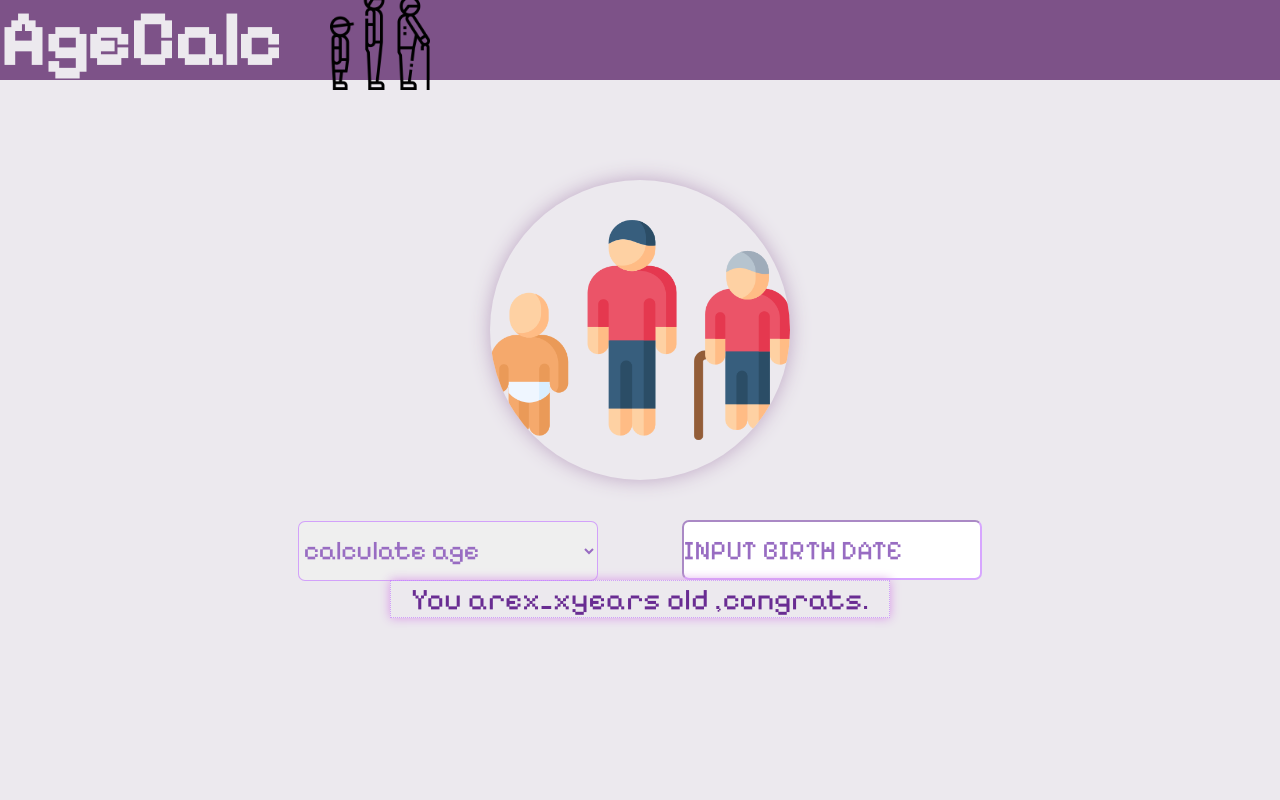
After one commit to XqdNck/UniConnect, a PHP site: page /Agecalc/age.html in a window 1280 px wide. The commit adds this page. Run offline with PHP 8.4, Linux system fonts and the light colour scheme.

Commit message:
testing
testing

```diff
--- /dev/null
+++ b/UniConnect/Agecalc/age.html
@@ -0,0 +1,29 @@
+<!DOCTYPE html>
+<html lang="en">
+  <head>
+    <meta charset="UTF-8" />
+    <meta name="viewport" content="width=device-width, initial-scale=1.0" />
+    <link rel="stylesheet" href="style.css" />
+    <title>Document</title>
+  </head>
+  <body>
+    <div class="par">
+      <header class="head">
+        <h2>AgeCalc</h2>
+        <img class="im" src="age-range_7187713.png" alt=" age transition" />
+      </header>
+      <div class="frm">
+        <img class="img1" src="age-group_4961637.png" alt="age themed pic" />
+        <form>
+          <select id="select">
+            <option value="calcAge">calculate age</option>
+            <option value="calcYear">calculate birthdate</option>
+          </select>
+          <input type="number" id="age" placeholder="INPUT BIRTH DATE" />
+        </form>
+      </div>
+      <p>You are <span id="result"> x_x </span> years old ,congrats.</p>
+    </div>
+    <script src="script.js"></script>
+  </body>
+</html>
--- /dev/null
+++ b/UniConnect/Agecalc/script.js
@@ -0,0 +1,39 @@
+document.addEventListener("DOMContentLoaded", () => {
+  const sele = document.querySelector("#select");
+  const inp = document.querySelector("#age");
+  const p = document.querySelector("p");
+  const result = document.querySelector("#result");
+  function pick() {
+    if (sele.value === "calcYear") {
+      inp.placeholder = "Input age";
+      p.innerHTML = "You were born in <span id='result'>x_x</span>";
+    } else {
+      inp.placeholder = "Input birth year";
+      p.innerHTML = "You are <span id='result'>x_x</span> years old, congrats.";
+    }
+  }
+  sele.addEventListener("change", pick);
+
+  function calcAge(year) {
+    year = Number(year);
+    if (isNaN(year) || year <= 0) return "x_x";
+    const current = new Date().getFullYear();
+    return current - year;
+  }
+
+  function calcYear(age) {
+    age = Number(age);
+    if (isNaN(age) || age <= 0) return "x_x";
+    const current = new Date().getFullYear();
+    return current - age;
+  }
+  inp.addEventListener("input", () => {
+    const value = inp.value;
+    const result = document.querySelector("#result");
+    if (sele.value === "calcYear") {
+      result.textContent = calcYear(value);
+    } else {
+      result.textContent = calcAge(value);
+    }
+  });
+});
--- /dev/null
+++ b/UniConnect/Agecalc/style.css
@@ -0,0 +1,100 @@
+@import url("https://fonts.googleapis.com/css2?family=Pixelify+Sans&display=swap");
+* {
+  padding: 0;
+  margin: 0;
+  box-sizing: border-box;
+}
+html,
+body {
+  height: 100%;
+  width: 100%;
+  background-color: rgb(236, 233, 238);
+  font-family: "Pixelify Sans", cursive;
+}
+.par {
+  display: flex;
+  flex-direction: column;
+  align-items: center;
+  justify-content: space-between;
+  height: 100%;
+  width: 100%;
+}
+.head {
+  background-color: rgb(125, 82, 136);
+  height: 10%;
+  width: 100%;
+  display: flex;
+  flex-direction: row;
+  align-items: center;
+  justify-content: start;
+  gap: 50px;
+  font-size: 50px;
+  color: rgb(236, 233, 238);
+}
+h2 {
+}
+.frm {
+  margin-top: 100px;
+  display: flex;
+  flex-direction: column;
+  justify-content: space-evenly;
+  align-items: center;
+  height: 50%;
+  width: 70%;
+}
+input,
+select {
+  height: 60px;
+  width: 300px;
+  margin: 40px;
+  font-size: 27px;
+  color: rgb(152, 108, 194);
+  border-radius: 7px;
+  border-color: rgba(197, 127, 255, 0.692);
+  transition: transform 1s;
+  font-family: "Pixelify Sans", sans-serif;
+}
+input::placeholder {
+  color: rgb(152, 108, 194);
+}
+
+input:hover,
+select:hover {
+  transform: translateX(3px);
+}
+select:focus,
+input:focus {
+  border: 2px dotted rgba(74, 42, 100, 0.897);
+  outline: none;
+  box-shadow: 0 0 20px rgb(216, 154, 231);
+}
+p {
+  margin-bottom: 250px;
+  border: 0.1px rgba(197, 127, 255, 0.692) dotted;
+  height: 250px;
+  width: 500px;
+  font-size: 30px;
+  display: flex;
+  align-items: center;
+  justify-content: center;
+  box-shadow: 0 0 10px rgb(216, 154, 231);
+  color: rgb(105, 44, 146);
+}
+.img1 {
+  height: 300px;
+  width: 300px;
+  border-radius: 150px;
+  z-index: 1;
+  box-shadow: 0 0 20px rgb(190, 166, 196);
+  transition: transform 2s;
+}
+.img1:hover {
+  transform: translateY(-12px);
+  box-shadow: 0 0 20px rgb(125, 82, 136);
+}
+.im {
+  height: 100px;
+  width: 100;
+
+  z-index: 1;
+}
--- a/UniConnect/add-product.css
+++ b/UniConnect/add-product.css
@@ -14,7 +14,7 @@ body {
   max-width: 600px;
   background-color: #f0eeee;
   margin: 0 auto;
-  padding: 30px;
+  padding: 40px;
   border-radius: 10px;
   box-shadow: 0px 2px 20px 0px#042e5091;
   transition: transform 0.7s ease-in-out;
--- a/UniConnect/add-product.js
+++ b/UniConnect/add-product.js
@@ -6,7 +6,10 @@ document.addEventListener("DOMContentLoaded", () => {
   // Optional: Show image preview when user uploads a file
   imageInput.addEventListener("change", () => {
     const file = imageInput.files[0];
-    if (file && file.type.startsWith("image/")) {
+    if (
+      (file && file.type.startsWith("image/")) ||
+      (file && file.type.startsWith("video/"))
+    ) {
       const reader = new FileReader();
       reader.onload = function (e) {
         imagePreview.src = e.target.result;
--- a/UniConnect/seller.css
+++ b/UniConnect/seller.css
@@ -72,15 +72,15 @@ aside nav ul li:hover {
 }
 
 main {
-  margin-top: 60px;
-  margin-left: 0;
+  margin-top: 250px;
+  margin-left: 50;
   padding: 2rem;
   flex: 1;
   transition: margin-left 0.5s ease-in-out;
 }
 
 aside:not(.hidden) + main {
-  margin-left: 200px;
+  margin-left: 250px;
 }
 ul img {
   height: 30px;
```
Also changed, not shown: UniConnect/Agecalc/age-group_4961637.png (added), UniConnect/Agecalc/age-range_7187713.png (added).
